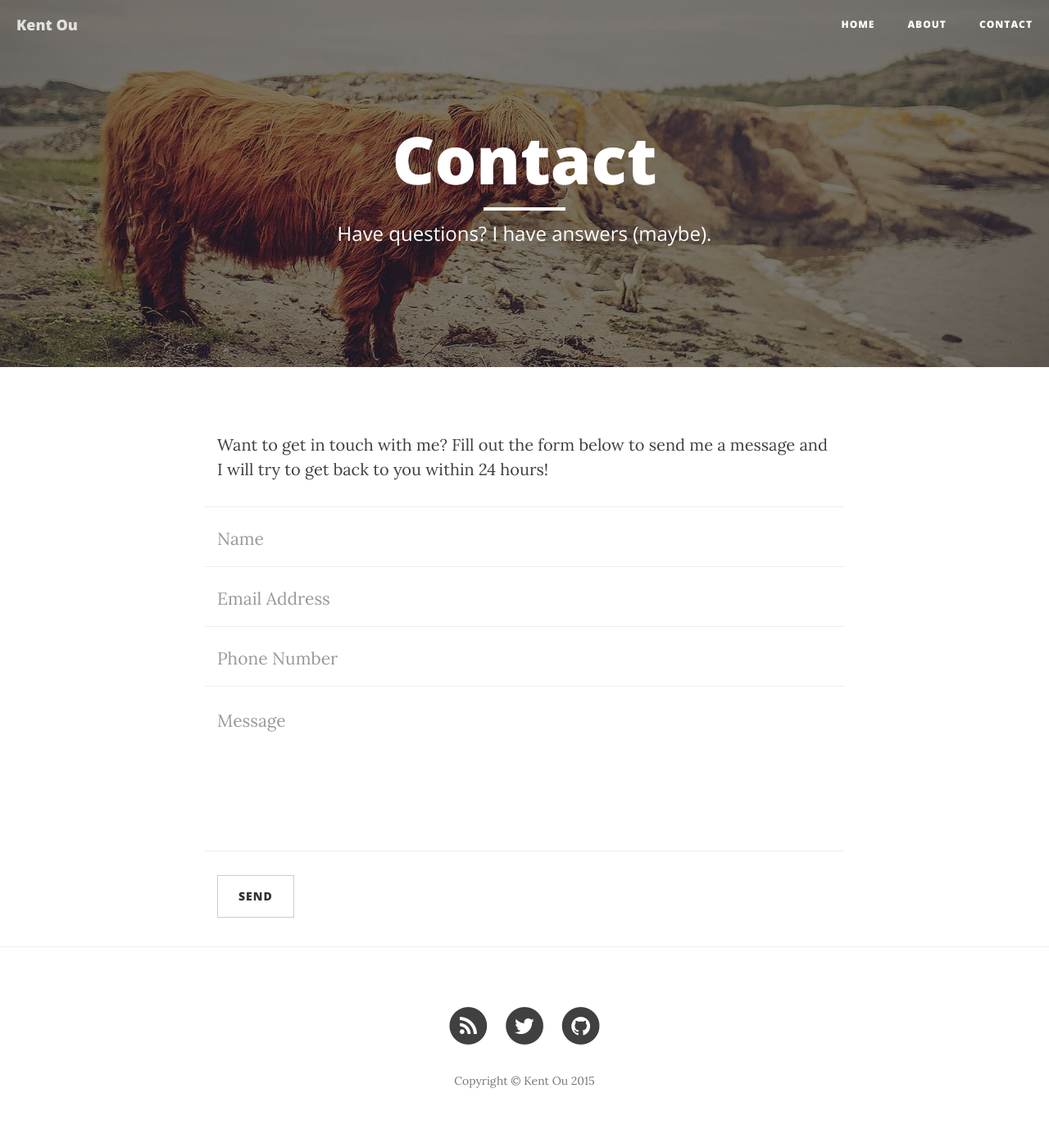
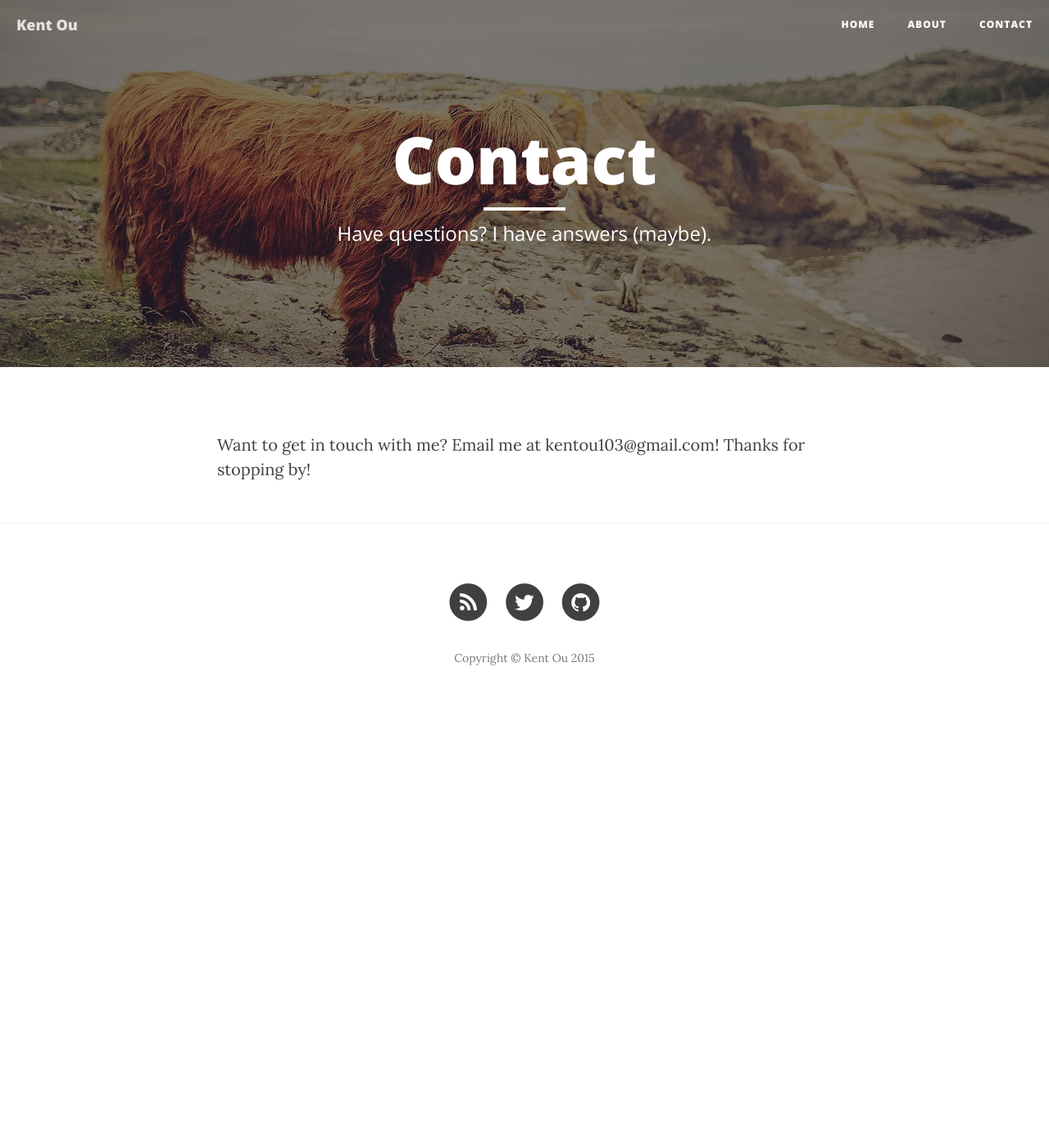
Before and after one commit to kent10ou/kent10ou.github.io, a Jekyll site: the page built from contact.html, in a window 1280 px wide. Shown: the whole page at 82% size. Built offline with Jekyll 4.4.1, drawn with Linux system fonts in a browser that asks for light colours; nearby versions of some CDN libraries; after the commit the page ends 900 px from its top, so only the background shows below that.

Commit message:
updated contact and index

```diff
--- a/contact.html
+++ b/contact.html
@@ -5,11 +5,12 @@ description: "Have questions? I have answers (maybe)."
 header-img: "img/contact-bg.jpg"
 ---
 
-<p>Want to get in touch with me? Fill out the form below to send me a message and I will try to get back to you within 24 hours!</p>
+<p>Want to get in touch with me? Email me at kentou103@gmail.com! Thanks for stopping by!</p>
 <!-- Contact Form - Enter your email address on line 19 of the mail/contact_me.php file to make this form work. -->
 <!-- WARNING: Some web hosts do not allow emails to be sent through forms to common mail hosts like Gmail or Yahoo. It's recommended that you use a private domain email address! -->
 <!-- NOTE: To use the contact form, your site must be on a live web host with PHP! The form will not work locally! -->
-<form name="sentMessage" id="contactForm" novalidate>
+
+<!-- <form name="sentMessage" id="contactForm" novalidate>
     <div class="row control-group">
         <div class="form-group col-xs-12 floating-label-form-group controls">
             <label>Name</label>
@@ -45,4 +46,4 @@ header-img: "img/contact-bg.jpg"
             <button type="submit" class="btn btn-default">Send</button>
         </div>
     </div>
-</form>
+</form> -->
--- a/index.html
+++ b/index.html
@@ -1,6 +1,6 @@
 ---
 layout: page
-description: "A Blog About "
+description: "A Blog About My Coding Journey"
 ---
 
 {% for post in paginator.posts %}
```
Also changed, not shown: _posts/2015-09-07-FacebookSDKLogin-with-React-Native.md (line endings or trailing spaces).
